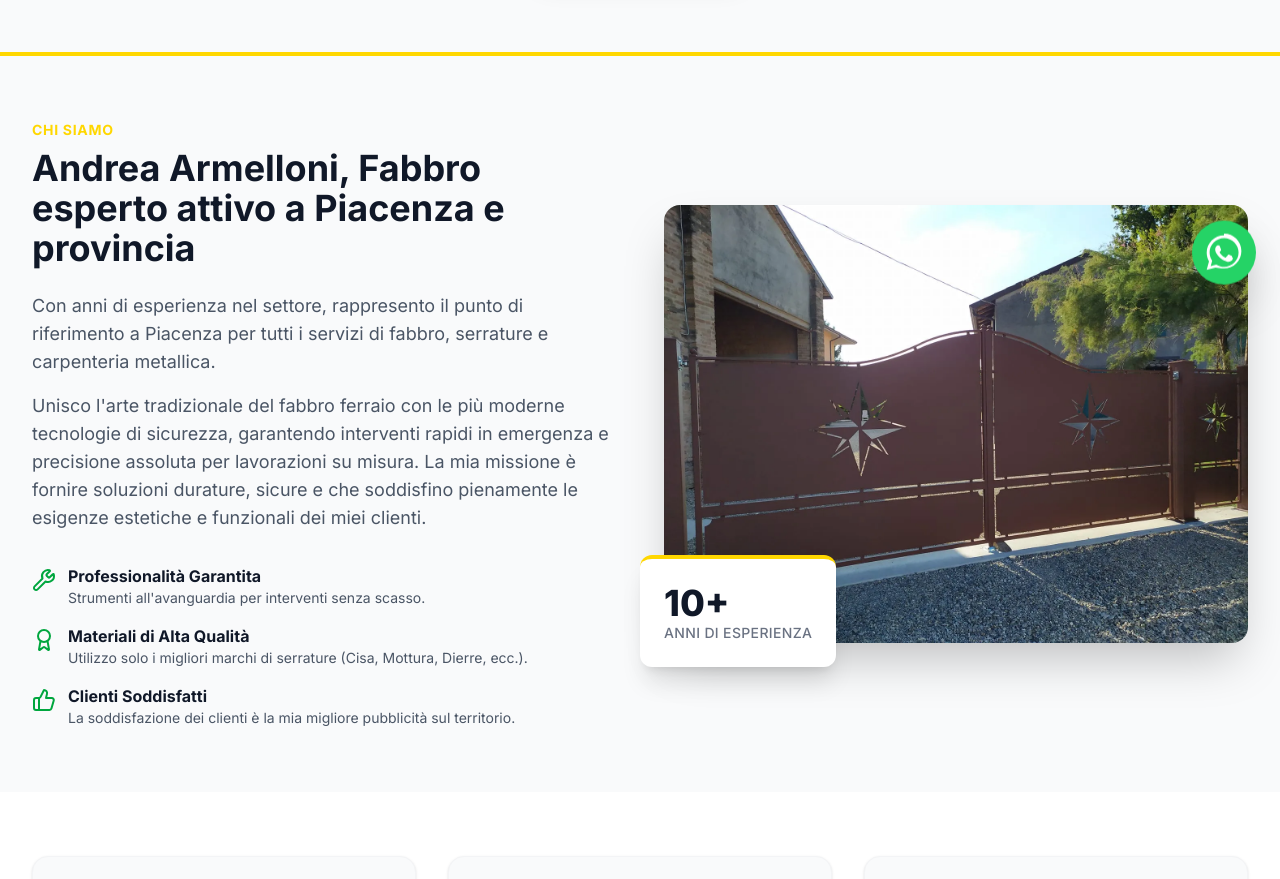
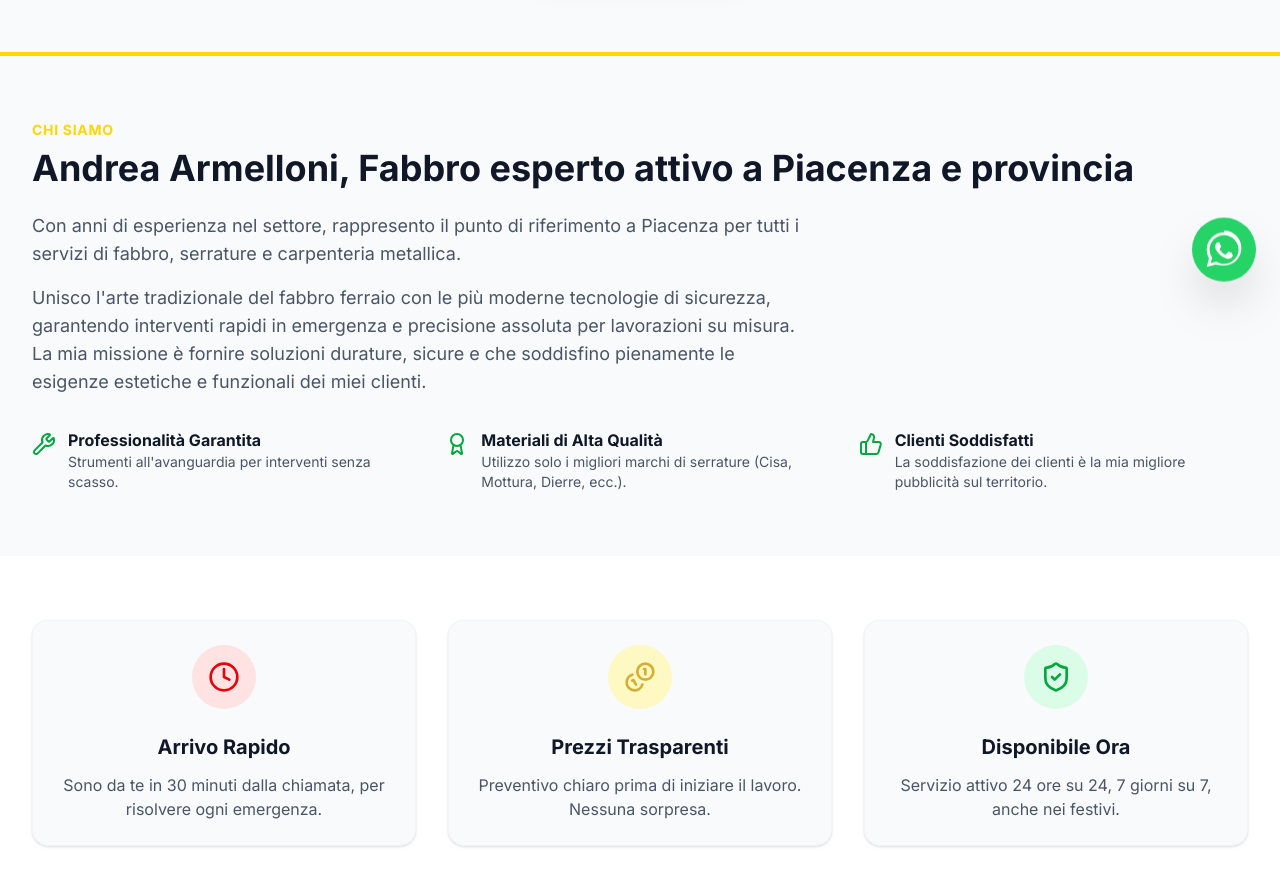
Before and after one commit to alebaia81/fabbro-armelloni, a Next.js app: page / in a window 1280 px wide. Shown: the part 480-1359 px from the top of the page. Built offline with nearby package versions, Linux system fonts and the light colour scheme.

Commit message:
fix(AboutSection): remove image and adjust layout

```diff
--- a/src/components/AboutSection.tsx
+++ b/src/components/AboutSection.tsx
@@ -6,10 +6,11 @@ export default function AboutSection({ city }: { city: string }) {
       <div className="max-w-7xl mx-auto">
         <div className="flex flex-col lg:flex-row gap-12 items-center">
 
-          <div className="lg:w-1/2">
+
+          <div className="w-full">
             <h2 className="text-sm font-bold text-[#FFD700] uppercase tracking-wider mb-2">Chi Siamo</h2>
             <h3 className="text-3xl sm:text-4xl font-bold text-gray-900 mb-6">Andrea Armelloni, Fabbro esperto attivo a {city} e provincia</h3>
-            <div className="text-lg text-gray-600 space-y-4 mb-8">
+            <div className="text-lg text-gray-600 space-y-4 mb-8 max-w-3xl">
               <p>
                 Con anni di esperienza nel settore, rappresento il punto di riferimento a {city} per tutti i servizi di fabbro, serrature e carpenteria metallica.
               </p>
@@ -18,7 +19,7 @@ export default function AboutSection({ city }: { city: string }) {
               </p>
             </div>
 
-            <div className="space-y-4">
+            <div className="grid grid-cols-1 md:grid-cols-3 gap-6">
               <div className="flex items-start gap-3">
                 <div className="flex-shrink-0 mt-1">
                   <Wrench className="w-6 h-6 text-green-600" />
@@ -49,20 +50,6 @@ export default function AboutSection({ city }: { city: string }) {
             </div>
           </div>
 
-          <div className="lg:w-1/2 relative">
-            <div className="aspect-w-4 aspect-h-3 rounded-2xl overflow-hidden shadow-2xl">
-              <img
-                src="/images/fabbro-piacenza-lavorazione-ferro-01.webp"
-                alt="Fabbro al lavoro"
-                className="w-full h-full object-cover"
-              />
-            </div>
-            <div className="absolute -bottom-6 -left-6 bg-white p-6 rounded-xl shadow-xl border-t-4 border-[#FFD700] hidden sm:block">
-              <div className="text-4xl font-extrabold text-gray-900">10+</div>
-              <div className="text-sm font-medium text-gray-500 uppercase tracking-wide">Anni di Esperienza</div>
-            </div>
-          </div>
-
         </div>
       </div>
     </section>
```
